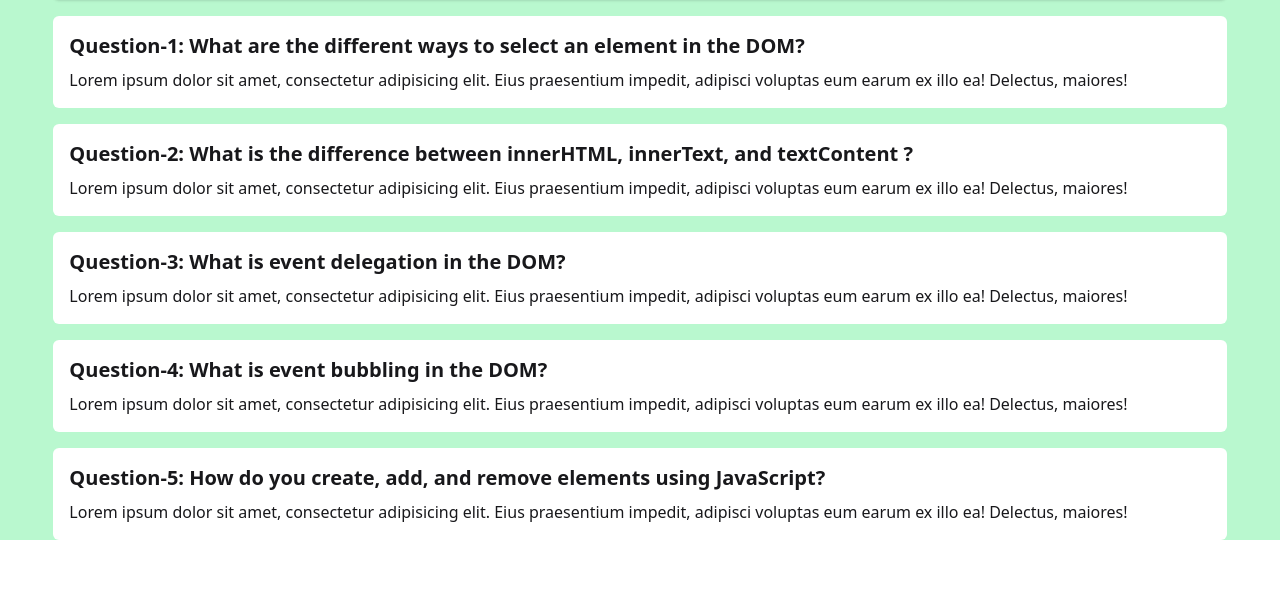
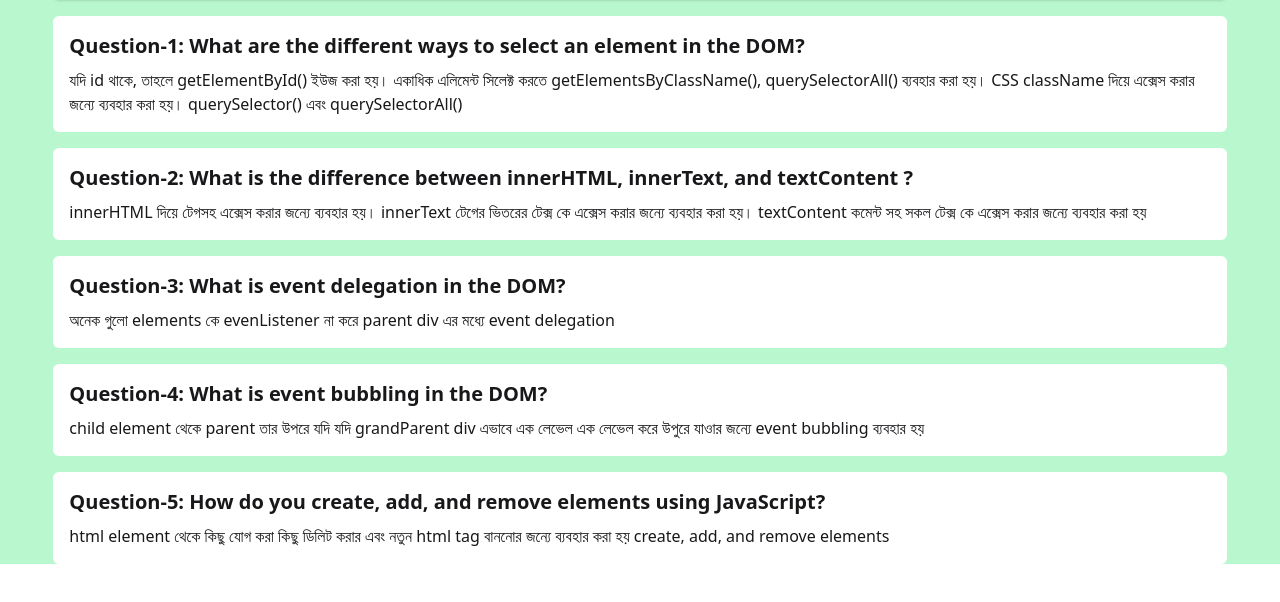
Before and after one commit to sohanpk24/B11-A5-DevBoard, a plain HTML site: page blog.html in a window 1280 px wide. Shown: the part 84-686 px from the top of the page. Drawn offline with nearby package versions, Linux system fonts and the light colour scheme.

Commit message:
blog html file creat and question ans: done

```diff
--- a/blog.html
+++ b/blog.html
@@ -36,23 +36,25 @@
 <section class="grid gap-4 w-11/12 mx-auto mt-4">
             <div class="blog-box bg-white rounded-md p-4">
             <h4 class="text-xl mb-2 font-semibold">Question-1: What are the different ways to select an element in the DOM?</h4>
-            <p>Lorem ipsum dolor sit amet, consectetur adipisicing elit. Eius praesentium impedit, adipisci voluptas eum earum ex illo ea! Delectus, maiores!</p>
+            <p>যদি id থাকে, তাহলে getElementById() ইউজ করা হয়। একাধিক এলিমেন্ট সিলেক্ট করতে getElementsByClassName(), querySelectorAll() ব্যবহার করা হয়। CSS className দিয়ে এক্সেস করার জন্যে ব্যবহার করা হয়। querySelector() এবং querySelectorAll()
+            </p>
         </div>
          <div class="blog-box bg-white rounded-md p-4">
             <h4 class="text-xl mb-2 font-semibold">Question-2: What is the difference between innerHTML, innerText, and textContent ?</h4>
-            <p>Lorem ipsum dolor sit amet, consectetur adipisicing elit. Eius praesentium impedit, adipisci voluptas eum earum ex illo ea! Delectus, maiores!</p>
+            <p>innerHTML দিয়ে টেগসহ এক্সেস করার জন্যে ব্যবহার হয়। innerText টেগের ভিতরের টেক্স কে এক্সেস করার জন্যে ব্যবহার করা হয়। textContent কমেন্ট সহ সকল টেক্স কে এক্সেস করার জন্যে ব্যবহার করা হয়</p>
         </div>
         <div class="blog-box bg-white rounded-md p-4">
             <h4 class="text-xl mb-2 font-semibold">Question-3: What is event delegation in the DOM?</h4>
-            <p>Lorem ipsum dolor sit amet, consectetur adipisicing elit. Eius praesentium impedit, adipisci voluptas eum earum ex illo ea! Delectus, maiores!</p>
+            <p> অনেক গুলো elements কে evenListener না করে parent div এর মধ্যে event delegation
+            </p>
         </div>
          <div class="blog-box bg-white rounded-md p-4">
             <h4 class="text-xl mb-2 font-semibold">Question-4: What is event bubbling in the DOM?</h4>
-            <p>Lorem ipsum dolor sit amet, consectetur adipisicing elit. Eius praesentium impedit, adipisci voluptas eum earum ex illo ea! Delectus, maiores!</p>
+            <p>child element থেকে parent তার উপরে যদি যদি grandParent div এভাবে এক লেভেল এক লেভেল করে উপুরে যাওার জন্যে event bubbling ব্যবহার হয়</p>
         </div>
           <div class="blog-box bg-white rounded-md p-4">
             <h4 class="text-xl mb-2 font-semibold">Question-5: How do you create, add, and remove elements using JavaScript?</h4>
-            <p>Lorem ipsum dolor sit amet, consectetur adipisicing elit. Eius praesentium impedit, adipisci voluptas eum earum ex illo ea! Delectus, maiores!</p>
+            <p>html element থেকে কিছু যোগ করা কিছু ডিলিট করার এবং নতুন html tag বাননোর জন্যে ব্যবহার করা হয় create, add, and remove elements</p>
         </div>
 </section>
     </main>
```
Also changed, not shown: index.html (+2 -1 lines), js/script.js (+11 -8 lines).
